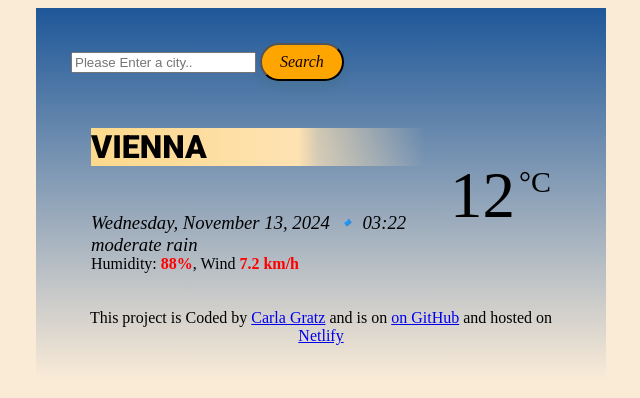
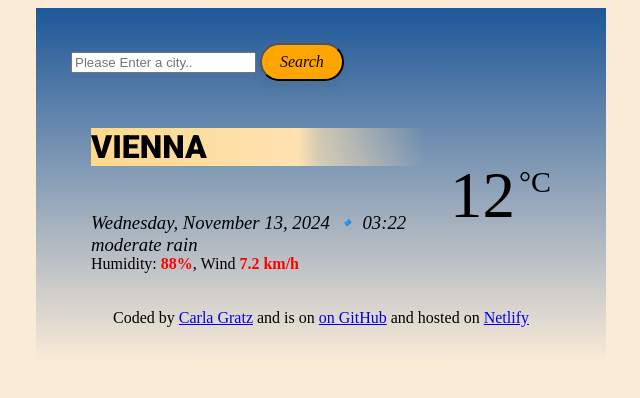
Before and after one commit to carla-g0086/My-Weather-Application-Project-CG, a website: page index.html in a window 1280 px wide. Shown: the whole page, without its empty margins (319-959 px from the left). Drawn offline with nearby package versions, Linux system fonts and the light colour scheme.

Commit message:
Update index.html
edited

```diff
--- a/index.html
+++ b/index.html
@@ -52,7 +52,7 @@
       </main>
 
       <footer>
-        This project is Coded by
+        Coded by
         <a href="https://github.com/carla-g0086" target="_blank">Carla Gratz</a>
         and is on
         <a href="https://github.com/carla-g0086/My-Weather-Application-Project-CG" target="_blank"> on GitHub</a> and hosted on
```
